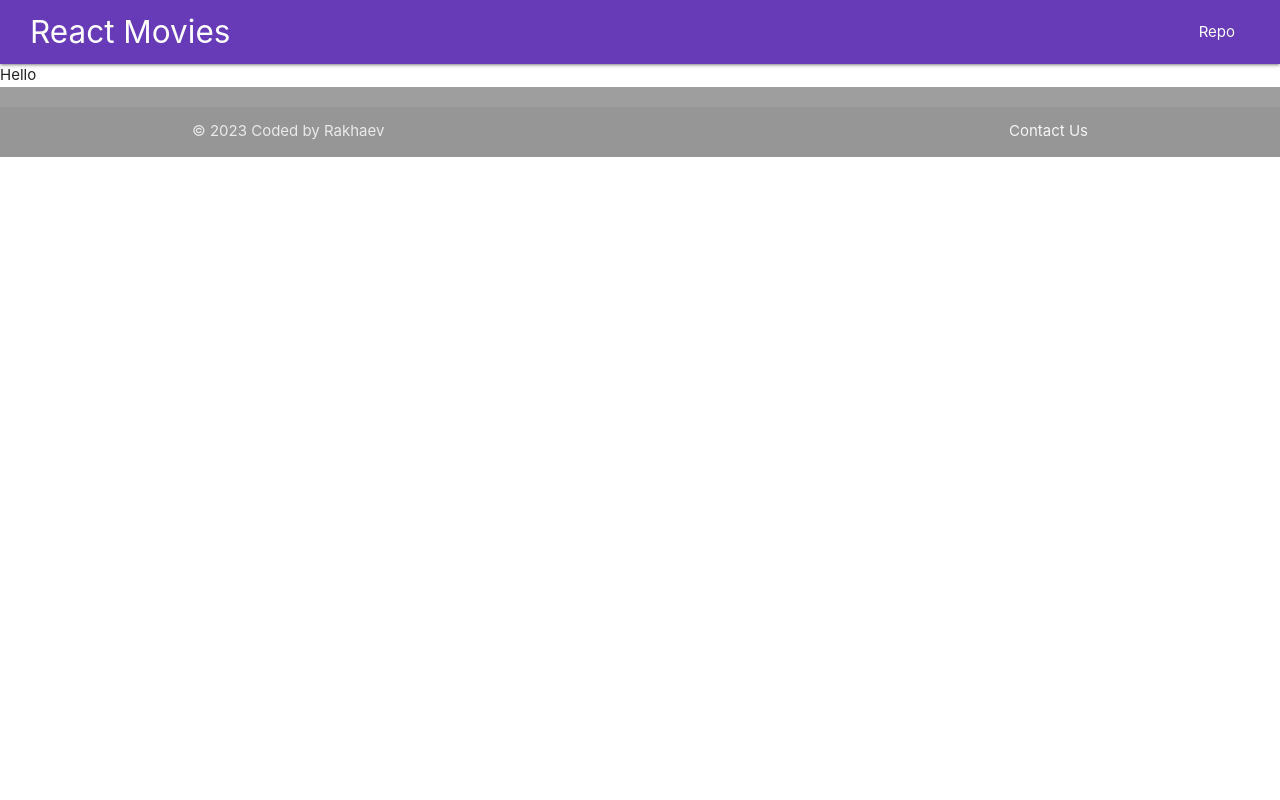
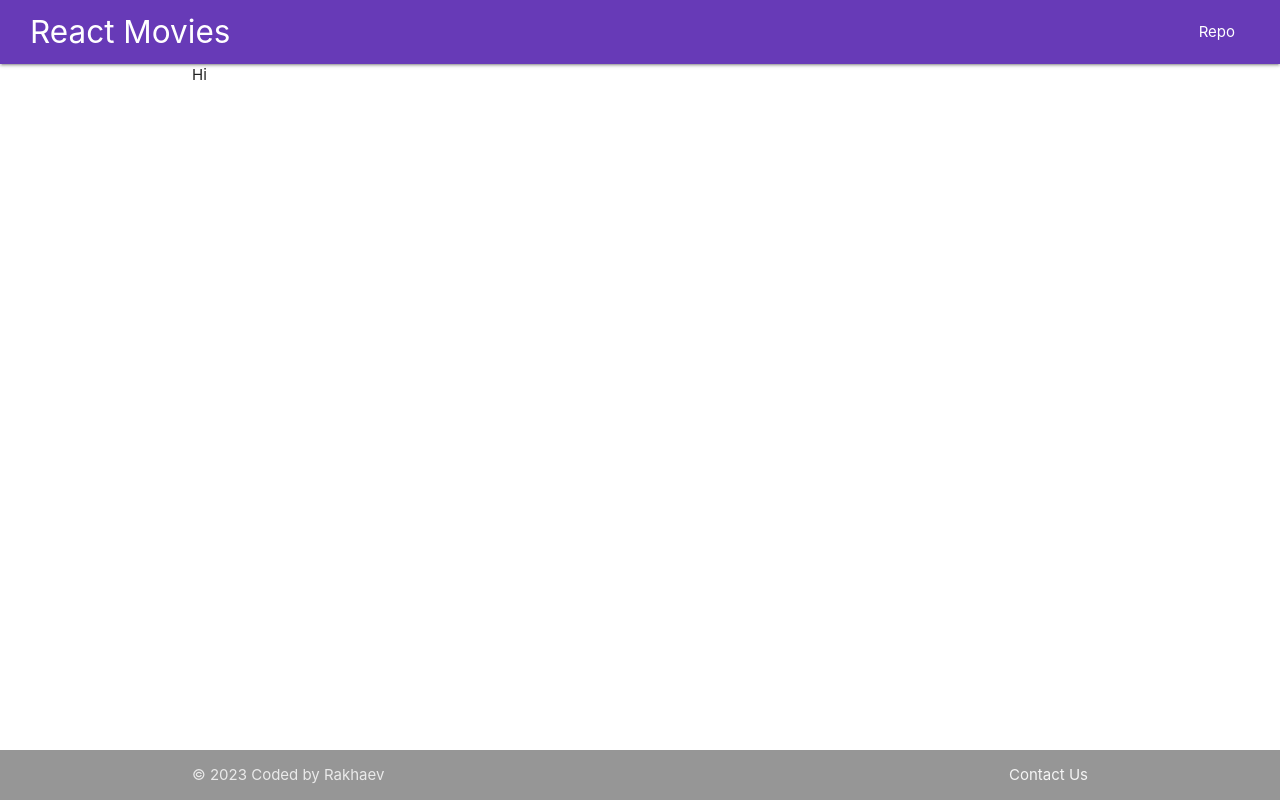
Before and after one commit to drwalther/Movie-gallery, a React (Create React App) app: page / in a window 1280 px wide. Built offline with nearby package versions, Linux system fonts and the light colour scheme.

Commit message:
added styles for footer and header

```diff
--- a/src/index.css
+++ b/src/index.css
@@ -10,3 +10,11 @@ body {
 nav {
 	padding: 0 2rem;
 }
+
+.page-footer {
+	padding: 0;
+}
+
+.content {
+	min-height: calc(100vh - 64px - 50px);
+}
--- a/src/layout/Main.jsx
+++ b/src/layout/Main.jsx
@@ -1,5 +1,5 @@
 function Main () {
-	return <main>Hello</main>
+	return <main className="container content">Hi</main>
 }
 
 export {Main};
```
